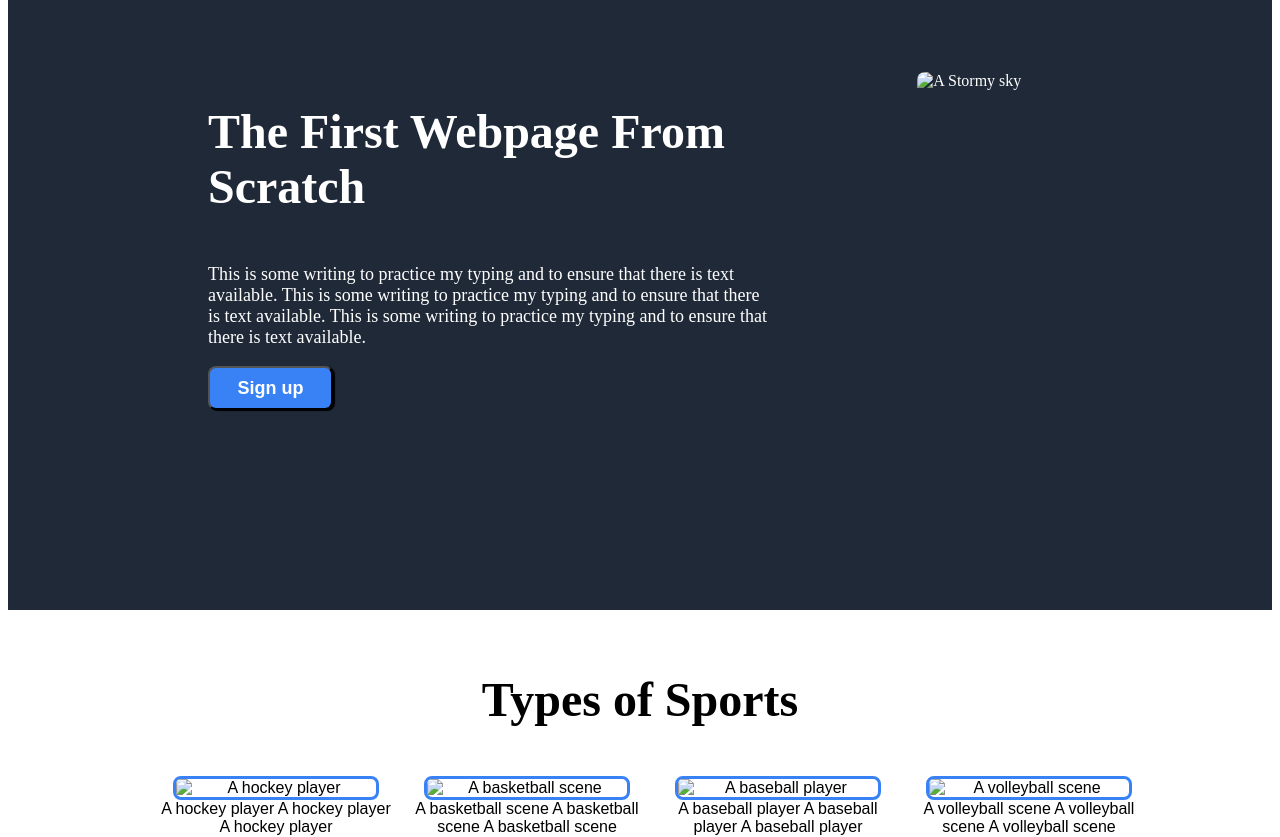
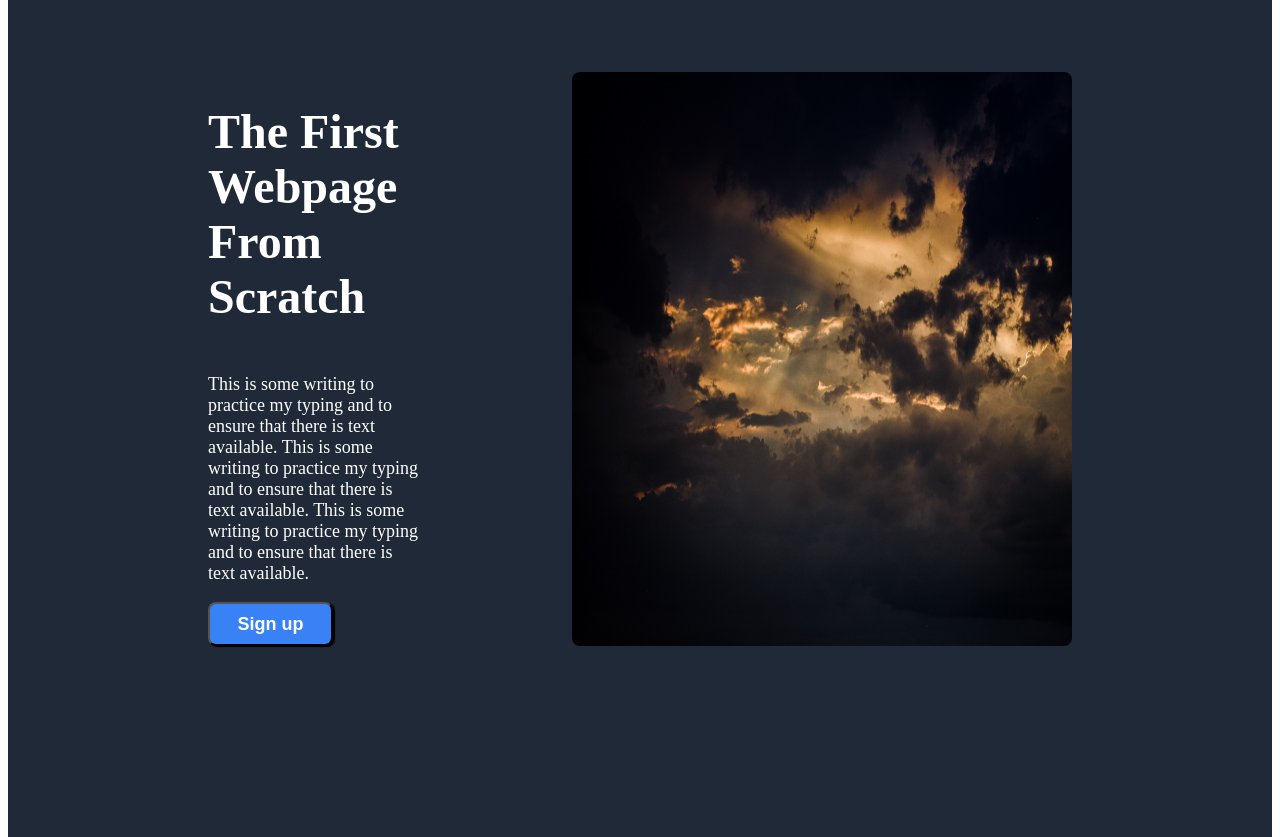
Before and after one commit to LiamFergus/landing-page-finish, a plain HTML site: page index.html in a window 1280 px wide. Shown: the part 136-973 px from the top of the page. Drawn offline with Linux system fonts and the light colour scheme.

Commit message:
fix pics

```diff
--- a/index.html
+++ b/index.html
@@ -9,7 +9,7 @@
 </head>
 <body>
     <div class="header">
-        <div class="nav-bar"> <img id="logo" src="../landing-page/hockey-player.jpg" alt="A hockey-player">
+        <div class="nav-bar"> <img id="logo" src="hockey-player.jpg" alt="A hockey-player">
             <ul>
                 <li><a href="google.com">Home</a></li>
                 <li><a href="google.com">About</a></li>
@@ -22,16 +22,16 @@
                 <p>This is some writing to practice my typing and to ensure that there is text available. This is some writing to practice my typing and to ensure that there is text available. This is some writing to practice my typing and to ensure that there is text available.</p>
                 <button>Sign up</button>
             </div>
-            <img id= "header-pic" src="../landing-page/sky.jpg" alt="A Stormy sky">
+            <img id= "header-pic" src="sky.jpg" alt="A Stormy sky">
         </div>
     </div>
     <div class="second-header">
         <div class="sports-we-play"><h1>Types of Sports</h1></div>
             <div class="images"><ul>
-                    <li><img id="hockey-player-img" src="../landing-page/hockey-player-2.jpg" alt="A hockey player"> A hockey player A hockey player A hockey player</li>
-                    <li><img id="basketball-scene-img" src="../landing-page/basketball.jpg" alt="A basketball scene"> A basketball scene A basketball scene A basketball scene</li>
-                    <li><img id="baseball-player-img" src="../landing-page/baseball.jpg" alt="A baseball player"> A baseball player A baseball player A baseball player</li>
-                    <li><img id="volleyball-scene-img" src="../landing-page/volleyball.jpg" alt="A volleyball scene"> A volleyball scene A volleyball scene A volleyball scene</li>
+                    <li><img id="hockey-player-img" src="hockey-player-2.jpg" alt="A hockey player"> A hockey player A hockey player A hockey player</li>
+                    <li><img id="basketball-scene-img" src="basketball.jpg" alt="A basketball scene"> A basketball scene A basketball scene A basketball scene</li>
+                    <li><img id="baseball-player-img" src="baseball.jpg" alt="A baseball player"> A baseball player A baseball player A baseball player</li>
+                    <li><img id="volleyball-scene-img" src="volleyball.jpg" alt="A volleyball scene"> A volleyball scene A volleyball scene A volleyball scene</li>
                 </ul>
             </div>
     </div>
```
